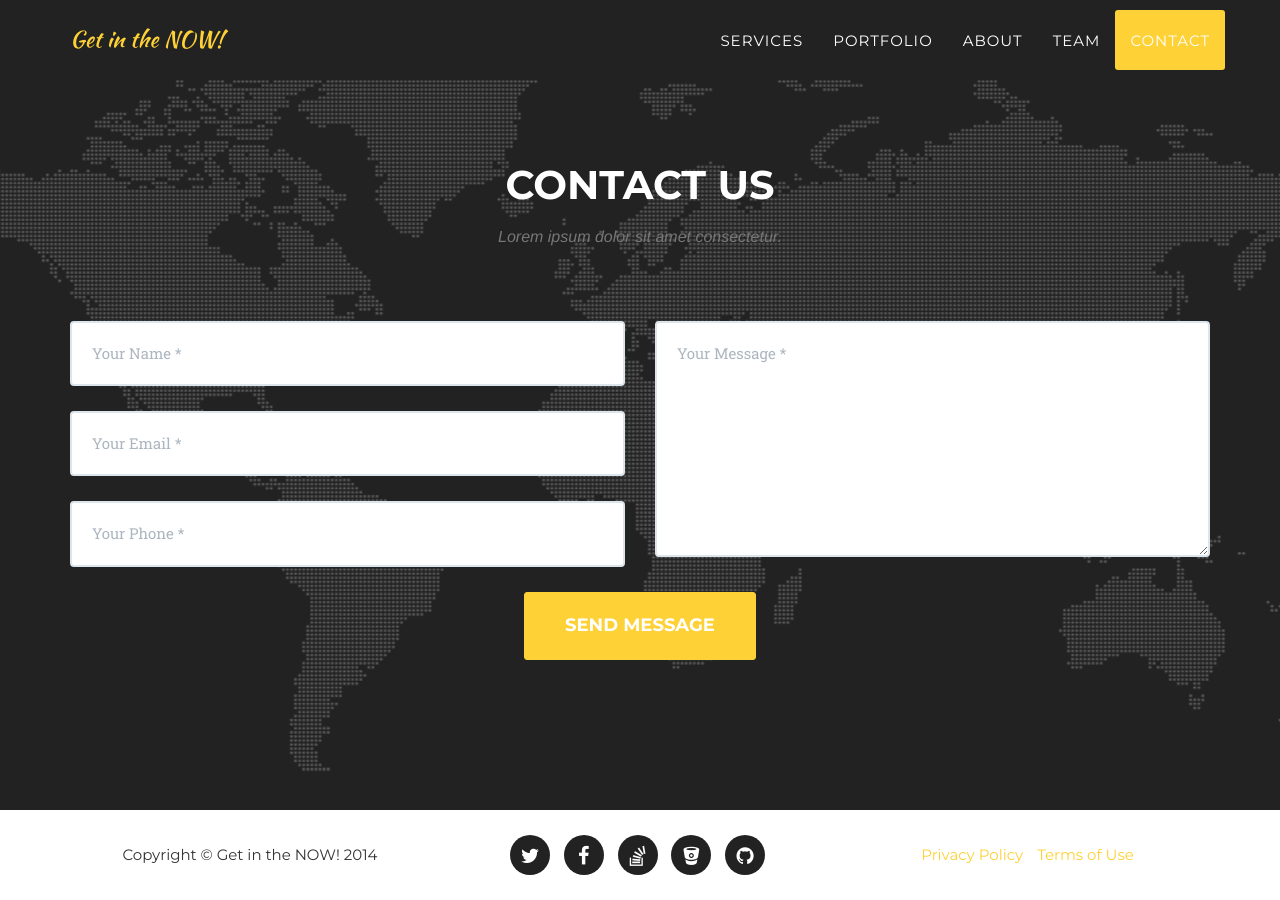
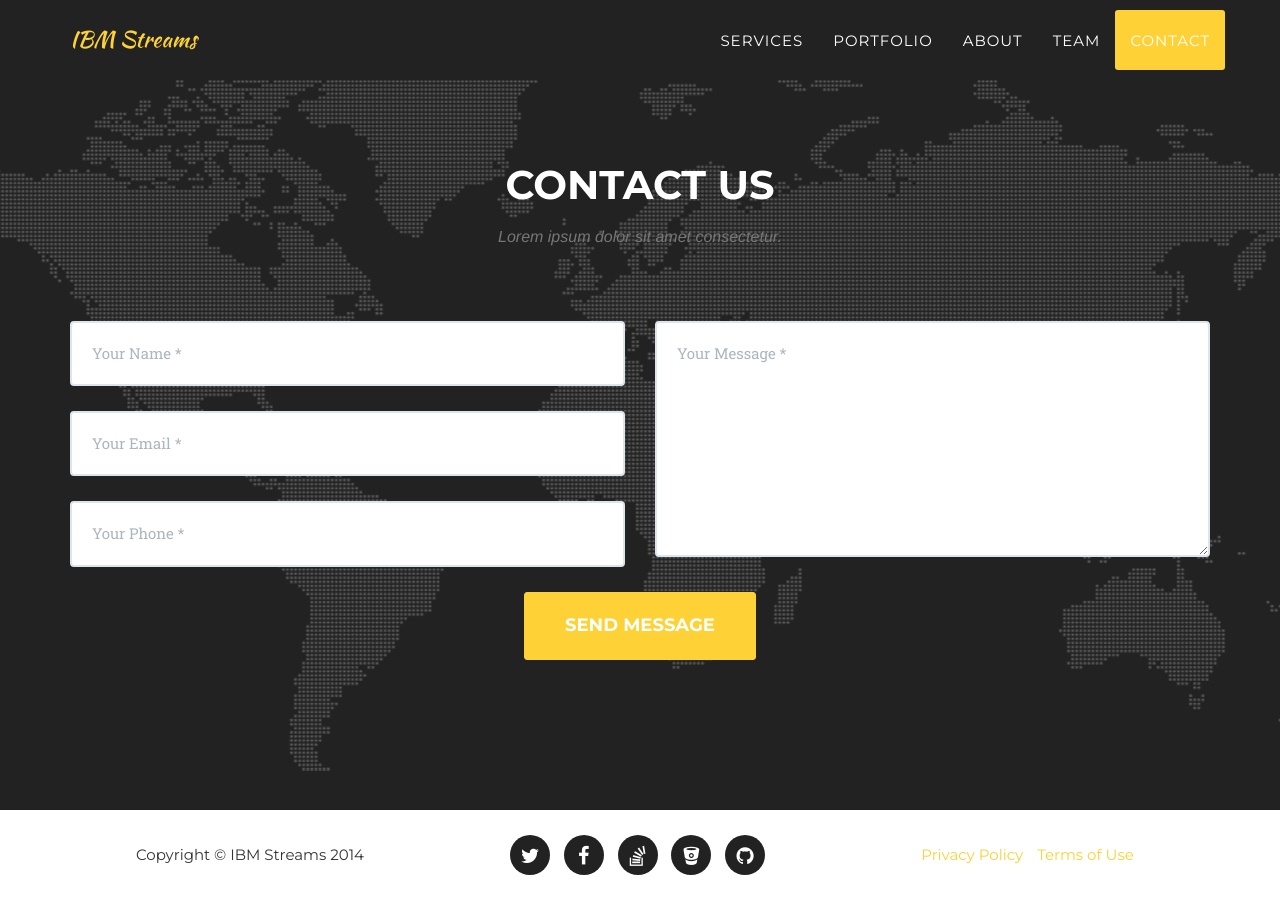
Before and after one commit to Alex-Cook4/Alex-Cook4.github.io, a Jekyll site: the page built from index.html, in a window 1280 px wide and 900 px high, scrolled down 5636 px. Built offline with Jekyll 4.4.1, drawn with Linux system fonts in a browser that asks for light colours; some web fonts are replaced; some of the changed lines change nothing that is shown.

Commit message:
Description

```diff
--- a/_config.yml
+++ b/_config.yml
@@ -2,9 +2,8 @@ url: http://alex-cook4.github.io
 baseurl:
 
 # Site settings
-title: Get in the NOW!
-email: your-email@domain.com
-description: "Write an awesome description for your new site here. You can edit this line in _config.yml. It will appear in your document head meta (for Google search results) and in your feed.xml site description."
+title: IBM Streams
+description: "The Age of Analytics has begun. When you need answers NOW, IBM Streams is your solution."
 
 # Color settings (hex-codes without the leading hash-tag)
 color:
```
